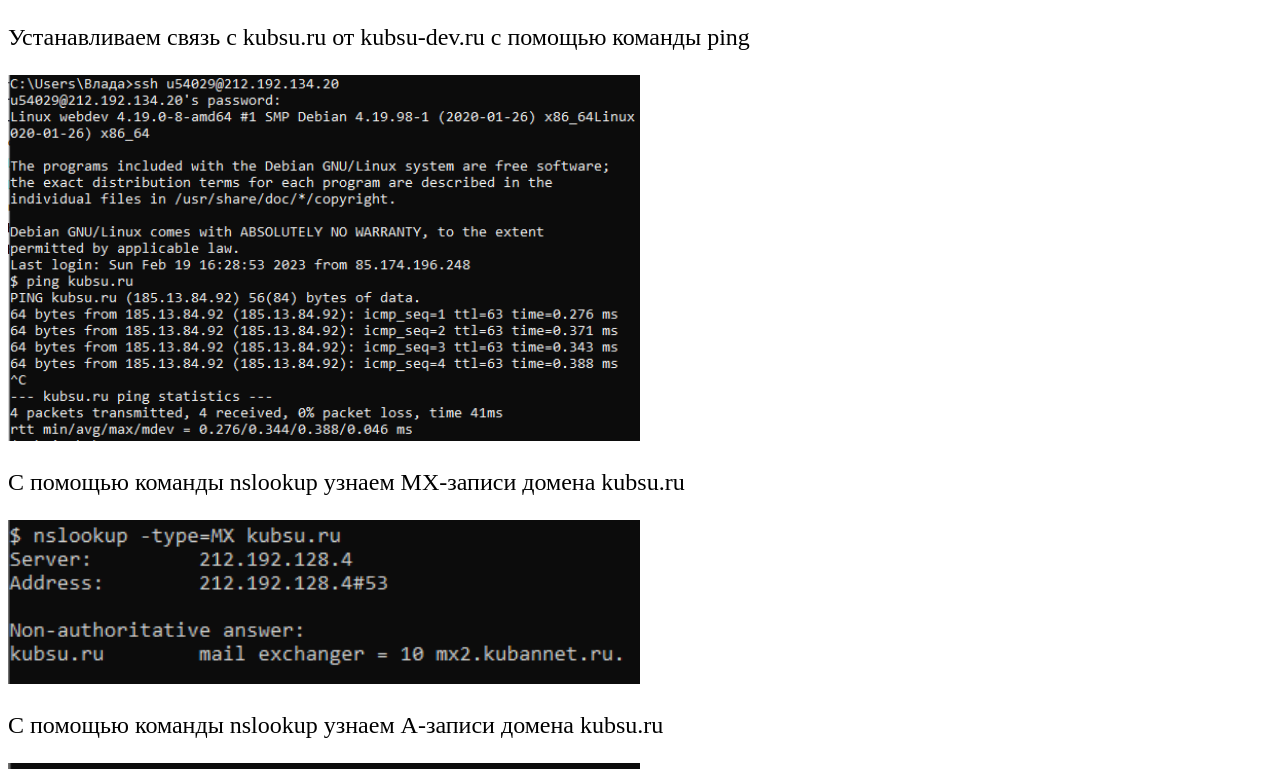
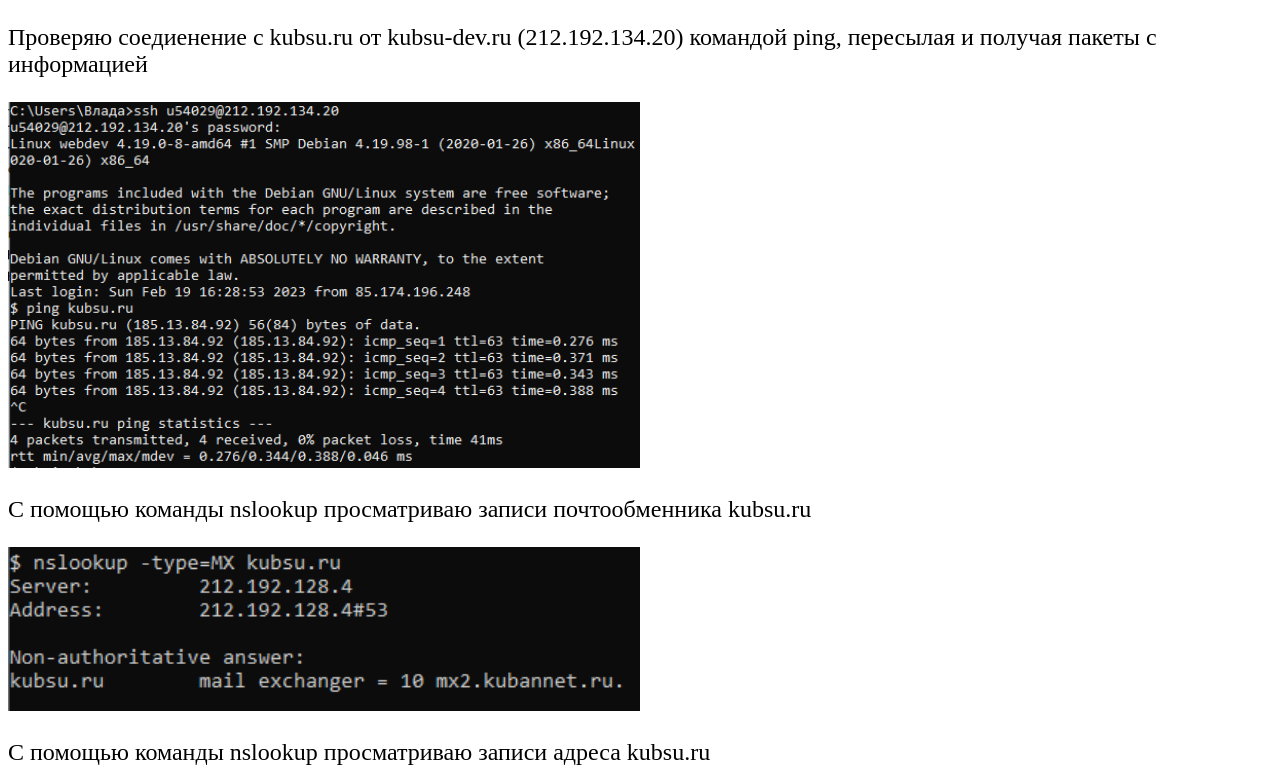
Before and after one commit to Shponarskii/9_s0169508, a plain HTML site: page index.html in a window 1280 px wide. Shown: the top 769 px of the page. Drawn offline with Linux system fonts and the light colour scheme.

Commit message:
Update index.html

```diff
--- a/index.html
+++ b/index.html
@@ -10,11 +10,11 @@
 	</style>
 </head>
 <body>
-	<p>Устанавливаем связь с kubsu.ru от kubsu-dev.ru с помощью команды ping</p>
+	<p>Проверяю соедиенение с kubsu.ru от kubsu-dev.ru (212.192.134.20) командой ping, пересылая и получая пакеты с информацией</p>
 	<img src="ping.PNG" height="50%" width="50%">
-	<p>С помощью команды nslookup узнаем MX-записи домена kubsu.ru</p>
+	<p>C помощью команды nslookup просматриваю записи почтообменника kubsu.ru</p>
 	<img src="MX-запись сайта kubsu.ru.PNG" height="50%" width="50%">
-	<p>С помощью команды nslookup узнаем A-записи домена kubsu.ru</p>
+	<p>С помощью команды nslookup просматриваю записи адреса kubsu.ru</p>
 	<img src="A-запись сайта kubsu.ru.PNG" height="50%" width="50%">
 	<p>С помощью команды nslookup узнаем MX-записи домена kubsu-dev.ru</p>
 	<img src="MX-запись сайта kubsu-dev.ru.PNG" height="50%" width="50%">
```
